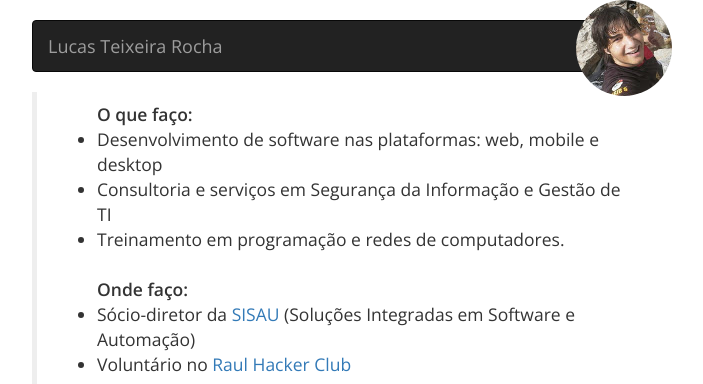
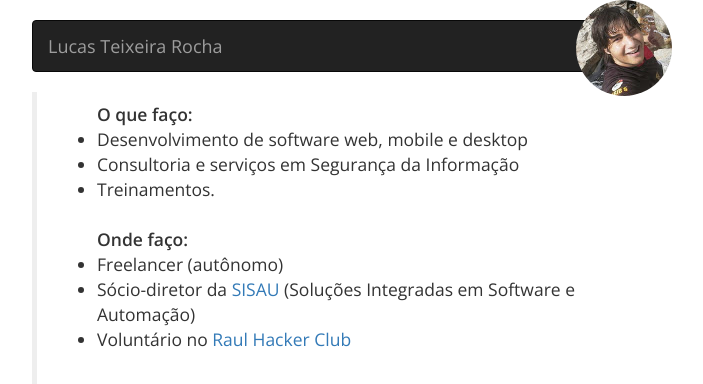
Before and after one commit to lucascudo/lucas.sisau.com.br, a plain HTML site: page index.html in a window 1280 px wide. Shown: the top 384 px of the page, without its empty margins (298-1001 px from the left). Drawn offline with nearby package versions, Linux system fonts and the light colour scheme.

Commit message:
Atualização de conteúdo

```diff
--- a/index.html
+++ b/index.html
@@ -8,7 +8,6 @@
     <!-- Apple META -->
     <meta name="apple-mobile-web-app-capable" content="yes">
     <meta name="apple-mobile-web-app-status-bar-style" content="black">
-
     <title>Lucas Teixeira Rocha</title>
     <link href="https://fonts.googleapis.com/css?family=Open+Sans:400,600" rel="stylesheet">
     <link href="https://fonts.googleapis.com/css?family=Open+Sans" rel="stylesheet">
@@ -19,15 +18,18 @@
         body {
             font-family: 'Open Sans', sans-serif;
         }
+
         .main-wrapper {
             max-width: 700px;
             position: relative;
             margin: 0 auto;
-			padding: 20px 40px
+            padding: 20px 40px;
         }
+
         #titulo, #container {
             z-index: 0;
         }
+
         #picture {
             background-image: url(photo.jpg);
             background-size: 96px 96px;
@@ -41,25 +43,31 @@
             top: 0px;
             z-index: 1;
         }
+
         .no-borderradius #picture {
             background-image: none;
             z-index: -1;
         }
+
         #container {
             margin-top: 20px;
             font-weight: bold;
             text-align: center;
         }
+
         #description {
             text-align: left;
             font-weight: normal;
         }
+
         #profiles {
             font-size: 3em;
         }
+
             #profiles a {
                 color: #333;
             }
+
                 #profiles a:hover {
                     color: #000;
                 }
@@ -72,18 +80,18 @@
                 <font class="navbar-brand">Lucas Teixeira Rocha</font>
             </div>
         </nav>
-
         <div id="picture"></div>
 
         <div id="container">
             <blockquote id="description">
                 <ul>
                     <b>O que faço:</b>
-					<li>Desenvolvimento de software nas plataformas: web, mobile e desktop</li>
-					<li>Consultoria e serviços em Segurança da Informação e Gestão de TI</li>
-					<li>Treinamento em programação e redes de computadores.</li>
+                    <li>Desenvolvimento de software web, mobile e desktop</li>
+                    <li>Consultoria e serviços em Segurança da Informação</li>
+                    <li>Treinamentos.</li>
                     <br>
                     <b>Onde faço:</b>
+                    <li>Freelancer (autônomo)</li>
                     <li>Sócio-diretor da <a target="_blank" href="http://www.sisau.com.br">SISAU</a> (Soluções Integradas em Software e Automação)</li>
                     <li>Voluntário no <a target="_blank" href="http://www.raulhc.cc">Raul Hacker Club</a></li>
                 </ul>
@@ -93,15 +101,10 @@
 
             <div id="profiles">
                 <a target="_blank" href="https://br.linkedin.com/in/lucasRedeAberta/" title="LinkedIn"><i class="fa fa-linkedin" aria-hidden="true"></i></a>
-
                 <a target="_blank" href="https://play.google.com/store/apps/developer?id=Cascudo" title="Google Play"><i class="fa fa-play" aria-hidden="true"></i></a>
-
                 <a target="_blank" href="https://github.com/lucascudo/" title="GitHub"><i class="fa fa-github" aria-hidden="true"></i></a>
-
                 <a target="_blank" href="https://sourceforge.net/u/lucasrocha/profile/" title="SourceForge"><i class="fa fa-code-fork" aria-hidden="true"></i></a>
-
                 <a target="_blank" href="https://gitlab.com/lucas.sisau/" title="GitLab"><i class="fa fa-gitlab" aria-hidden="true"></i></a>
-
                 <a target="_blank" href="https://www.facebook.com/lucasrochabrasil" title="Facebook"><i class="fa fa-facebook" aria-hidden="true"></i></a>
             </div>
         </div>
```
Lines whose indentation alone changed are shown as unchanged.
